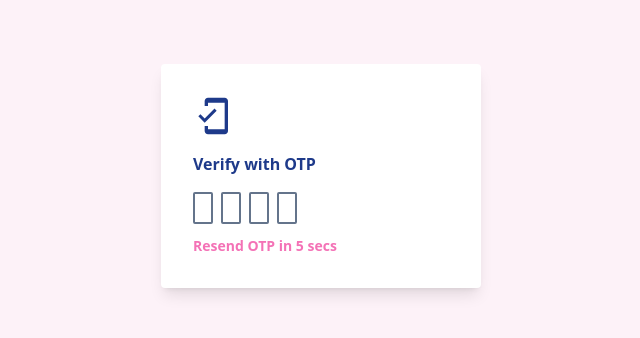
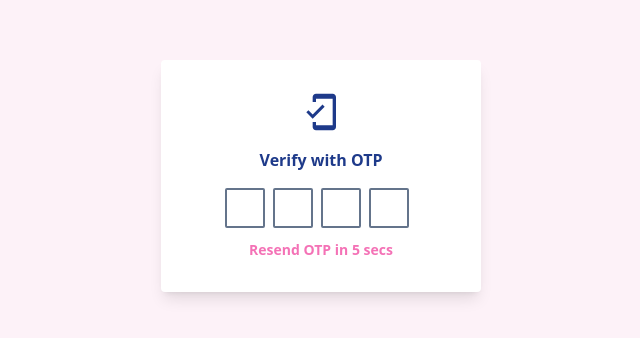
Before and after one commit to nam334/poc_repo, a React (Create React App) app: page / in a window 1280 px wide. Shown: the part 216-554 px from the top of the page, without its empty margins (319-959 px from the left). Built offline with nearby package versions, Linux system fonts and the light colour scheme.

Commit message:
modified card ui

```diff
--- a/package.json
+++ b/package.json
@@ -13,6 +13,7 @@
     "react-redux": "^8.0.5",
     "react-router-dom": "^6.9.0",
     "react-scripts": "5.0.1",
+    "react-toastify": "^9.1.1",
     "web-vitals": "^2.1.4"
   },
   "scripts": {
--- a/src/components/pages/OtpPage.jsx
+++ b/src/components/pages/OtpPage.jsx
@@ -84,7 +84,7 @@ const OtpPage = () => {
     <div className='flex justify-center bg-pink-50 items-center h-screen'>
     <div className="w-full max-w-xs ">
 
-  <form className="bg-white shadow-lg rounded px-8 py-8 mb-4 flex flex-col items-start">
+  <form className="bg-white shadow-lg rounded px-8 py-8 mb-4 flex flex-col items-center">
   <MdOutlineMobileFriendly size={40} className="text-blue-900" />
     <div className="">
       <label className="block text-blue-900 text-md font-semibold my-4" htmlFor="username">
@@ -94,8 +94,8 @@ const OtpPage = () => {
     </div>
     <div className="mb-3">
 
-      <input type="text" className = {` focus:shadow-outline rounded-sm border-2
-      text-gray-500 leading-tight focus:outline-none focus:shadow-outline w-5  p-1 mr-2
+      <input type="text" className = {`text-center focus:shadow-outline rounded-sm border-2
+      text-gray-500 leading-tight focus:outline-none focus:shadow-outline w-10 h-10 p-1 mr-2
       ${result ? `border-slate-500`  : ( border ? `border-red-500`: `border-slate-500`)  }`}
        value={firstNum} maxLength="1" ref={firstNumRef}
        onChange={(e)=> {
@@ -105,8 +105,8 @@ const OtpPage = () => {
         console.log( secondNumRef)
       }
        }/>
-       <input type="text" className = {` focus:shadow-outline rounded-sm border-2
-      text-gray-500 leading-tight focus:outline-none focus:shadow-outline w-5  p-1 mr-2
+       <input type="text" className = {`text-center  focus:shadow-outline rounded-sm border-2
+      text-gray-500 leading-tight focus:outline-none focus:shadow-outline w-10 h-10  p-1 mr-2
       ${result ? `border-slate-500`  : ( border ? `border-red-500`: `border-slate-500`)  }`}
         value={secondNum} maxLength="1" ref={secondNumRef}
        onChange={(e)=> {
@@ -114,8 +114,8 @@ const OtpPage = () => {
         if (e.target.maxLength >= 1)
         thirdNumRef.current.focus();
        }}/>
-       <input type="text" className = {` focus:shadow-outline rounded-sm border-2
-      text-gray-500 leading-tight focus:outline-none focus:shadow-outline w-5  p-1 mr-2
+       <input type="text" className = {`text-center focus:shadow-outline rounded-sm border-2
+      text-gray-500 leading-tight focus:outline-none focus:shadow-outline w-10 h-10 p-1 mr-2
       ${result ? `border-slate-500`  : ( border ? `border-red-500`: `border-slate-500`)  }`}
       value={thirdNum} maxLength="1"  ref={thirdNumRef}
        onChange={(e)=> {
@@ -123,8 +123,8 @@ const OtpPage = () => {
         if (e.target.maxLength >= 1)
         fourthNumRef.current.focus();
        }}/>
-     <input type="text"className = {` focus:shadow-outline rounded-sm border-2
-      text-gray-500 leading-tight focus:outline-none focus:shadow-outline w-5  p-1 mr-2
+     <input type="text"className = {`text-center focus:shadow-outline rounded-sm border-2
+      text-gray-500 leading-tight focus:outline-none focus:shadow-outline w-10 h-10 p-1 mr-2
       ${result ? `border-slate-500`  : ( border ? `border-red-500`: `border-slate-500`)  }`}
        value={fourthNum} maxLength="1"  ref = {fourthNumRef}
        onChange={(e)=>{
@@ -133,14 +133,14 @@ const OtpPage = () => {
         firstNumRef.current.focus();
        }}/>
     </div>
-    <div className='flex gap-6'>
+    <div className='flex flex-col items-center gap-6'>
       <p className='font-semibold text-sm text-slate-400'>
        {timer > 0 ? <span className='text-pink-400 pointer-events-none'>Resend OTP in {timer} secs</span> :
         <span className='text-pink-600 font-bold cursor-pointer' onClick={resendHandler}>Resend OTP</span> }
 
       </p>
 
-      {loader && <svg aria-hidden="true" class="inline w-8 h-8 mr-2 text-gray-200 animate-spin dark:text-gray-600 fill-pink-400" viewBox="0 0 100 101" fill="none" xmlns="http://www.w3.org/2000/svg">
+      {loader && <svg aria-hidden="true" class="items-center inline w-8 h-8 mr-2 text-gray-200 animate-spin dark:text-gray-600 fill-pink-400" viewBox="0 0 100 101" fill="none" xmlns="http://www.w3.org/2000/svg">
         <path d="M100 50.5908C100 78.2051 77.6142 100.591 50 100.591C22.3858 100.591 0 78.2051 0 50.5908C0 22.9766 22.3858 0.59082 50 0.59082C77.6142 0.59082 100 22.9766 100 50.5908ZM9.08144 50.5908C9.08144 73.1895 27.4013 91.5094 50 91.5094C72.5987 91.5094 90.9186 73.1895 90.9186 50.5908C90.9186 27.9921 72.5987 9.67226 50 9.67226C27.4013 9.67226 9.08144 27.9921 9.08144 50.5908Z" fill="currentColor"/>
         <path d="M93.9676 39.0409C96.393 38.4038 97.8624 35.9116 97.0079 33.5539C95.2932 28.8227 92.871 24.3692 89.8167 20.348C85.8452 15.1192 80.8826 10.7238 75.2124 7.41289C69.5422 4.10194 63.2754 1.94025 56.7698 1.05124C51.7666 0.367541 46.6976 0.446843 41.7345 1.27873C39.2613 1.69328 37.813 4.19778 38.4501 6.62326C39.0873 9.04874 41.5694 10.4717 44.0505 10.1071C47.8511 9.54855 51.7191 9.52689 55.5402 10.0491C60.8642 10.7766 65.9928 12.5457 70.6331 15.2552C75.2735 17.9648 79.3347 21.5619 82.5849 25.841C84.9175 28.9121 86.7997 32.2913 88.1811 35.8758C89.083 38.2158 91.5421 39.6781 93.9676 39.0409Z" fill="currentFill"/>
     </svg>}
--- a/src/components/pages/SuccessPage.jsx
+++ b/src/components/pages/SuccessPage.jsx
@@ -1,8 +1,11 @@
 import React from 'react'
 import {BsEmojiSmile} from "react-icons/bs"
+import { Link } from 'react-router-dom'
 const SuccessPage = () => {
   return (
-    <div className='bg-pink-50 h-screen flex justify-center items-center gap-3'>
+
+    <div className='bg-pink-50 h-screen flex flex-col justify-center items-center gap-3'>
+      <Link to='/'>Back</Link>
       <h3 className='text-blue-900 text-3xl'>Logged in successfully..!! </h3><BsEmojiSmile size={40} className='text-pink-600'/>
     </div>
   )
```
Also changed, not shown: 1 other file (tests, documents, lock files or other folders).
